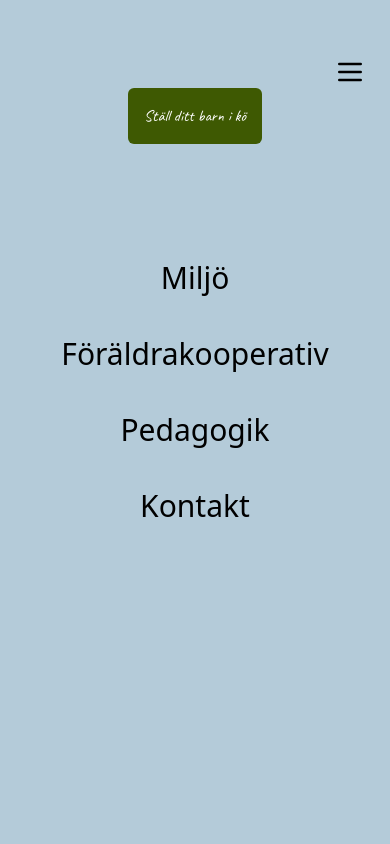
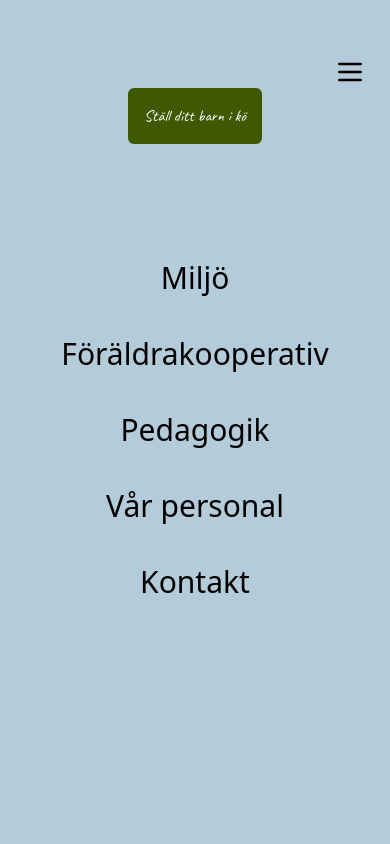
Before and after one commit to dannebrob/giraffen, a Next.js app: page / in a window 390 px wide. Both pictures are taken after a click on the button 353 px from the left and 71 px from the top of the page. Shown: the top 844 px of the page. Built offline with nearby package versions, Linux system fonts and the light colour scheme.

Commit message:
Add link to "Vår personal" in the header

```diff
--- a/src/components/header/TopHead.js
+++ b/src/components/header/TopHead.js
@@ -97,6 +97,7 @@ export const TopHead = () => {
             <Link href={'/miljo'}><li className='p-5'>Miljö</li></Link>
             <Link href={'/kooperativ'}><li className='p-5'>Föräldrakooperativ</li></Link>
             <Link href={'/pedagogik'}><li className='p-5'>Pedagogik</li></Link>
+            <Link href={'/personalen'}><li className='p-5'>Vår personal</li></Link>
             <Link href={'/kontakt'}><li className='p-5'>Kontakt</li></Link>
           </ul>
         </nav>
```
